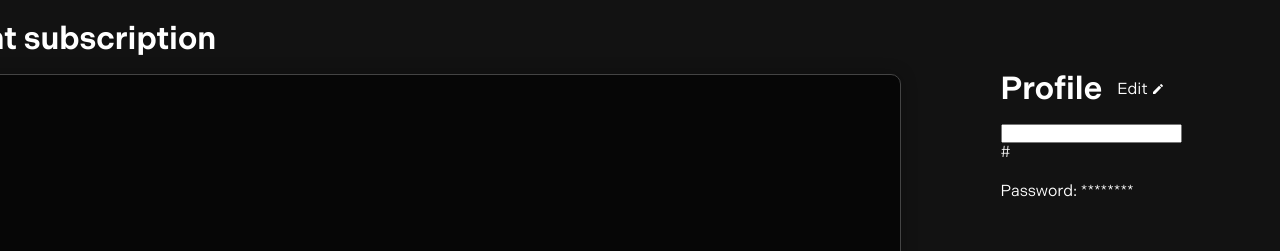
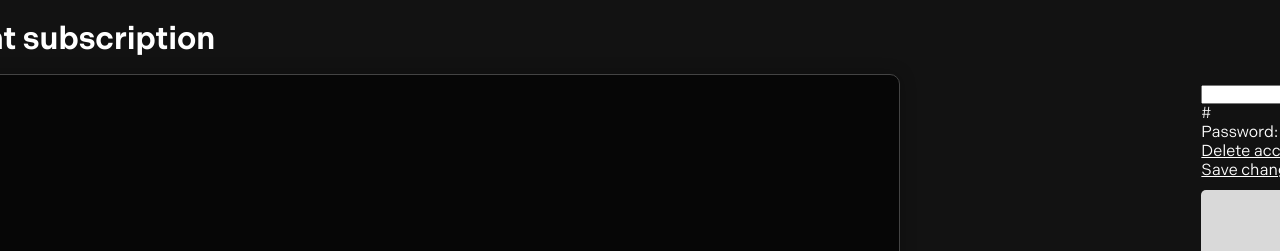
Before and after one commit to VRomanenko04/spacedev-0.1.0, a Next.js app: page /account in a window 1280 px wide. Both pictures are taken after a click on the element "Edit". Shown: the part 180-431 px from the top of the page. Built offline with nearby package versions, Linux system fonts and the light colour scheme; no server answers.

Commit message:
Доработал внешний вид editing режима, сделал сохранение на кнопку

```diff
--- a/src/components/AccountProfileBlock/AccountProfileBlock.tsx
+++ b/src/components/AccountProfileBlock/AccountProfileBlock.tsx
@@ -25,30 +25,38 @@ const AccountProfileBlock = () => {
         }
     }, [username]);
 
-    const handleTextChange = (e: React.ChangeEvent<HTMLInputElement>) => {
-        setInputValue(e.target.value);
-    };
-
-    const handleKeyPress = (e: React.KeyboardEvent<HTMLInputElement>) => {
-        if (e.key === 'Enter' && uid) {
-            console.log('progress...');
+    const saveNewData = () => {
+        if (uid)
         postUserData(uid, {username: inputValue})
         .then(() => {
             dispatch(userDataActions.setUserData({username: inputValue}));
         })
         setIsEditing(false);
     }
+
+    const handleTextChange = (e: React.ChangeEvent<HTMLInputElement>) => {
+        setInputValue(e.target.value);
     };
+
+    const handleKeyPress = (e: React.KeyboardEvent<HTMLInputElement>) => {
+        if (e.key === 'Enter') {
+            saveNewData();
+        }
+    };
+
+    const handleSubmit = () => {
+        saveNewData();
+    }
 
     return (
         <section className={styles.container}>
-            <div className={styles.info__section}>
             <div className={styles.title__container} onClick={() => {setIsEditing(true)}}>
                 <h3 className={styles.title}>Profile</h3>
-                    <p className={styles.edit}>Edit <Image className={styles.pen} src={Pen_icon} alt='White pen icon'/></p>
+                {!isEditing && <p className={styles.edit}>Edit <Image className={styles.pen} src={Pen_icon} alt='White pen icon'/></p>}
             </div>
             <div className={styles.userinfo__container}>
-                    <p className={styles.pen}>
+                <div className={styles.userinfo__list}>
+                    <p className={styles.username}>
                         {isEditing ? (
                             <input
                                 type="text"
@@ -63,11 +71,21 @@ const AccountProfileBlock = () => {
                         #{userId}
                     </p>
                     <p>{email}</p>
+                    {isEditing ? (
+                        <p>Password: <u style={{cursor: 'pointer'}}>change</u></p>
+                    ) : (
                         <p>Password: ********</p>
+                    )}
+                    {isEditing && (
+                        <div className={styles.action_links}>
+                            <p className={styles.delete}><u>Delete account</u></p>
+                            <p className={styles.change} onClick={handleSubmit}><u>Save changes</u></p>
                         </div>
+                    )}
                 </div>
                 <div className={styles.avatar}>
                     {/* Компонент выбора аватара */}
+                </div>
             </div>
         </section>
     )
```
Lines whose indentation alone changed are shown as unchanged.
